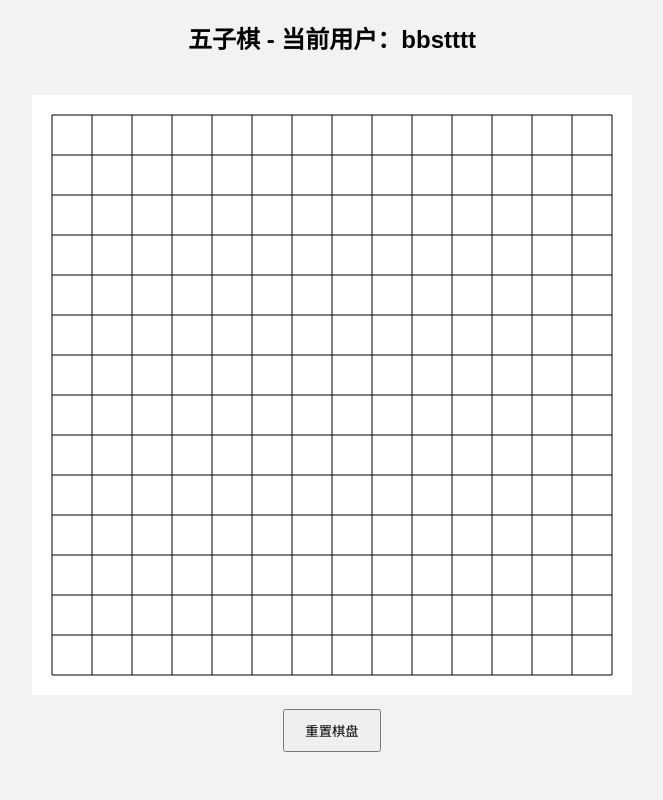
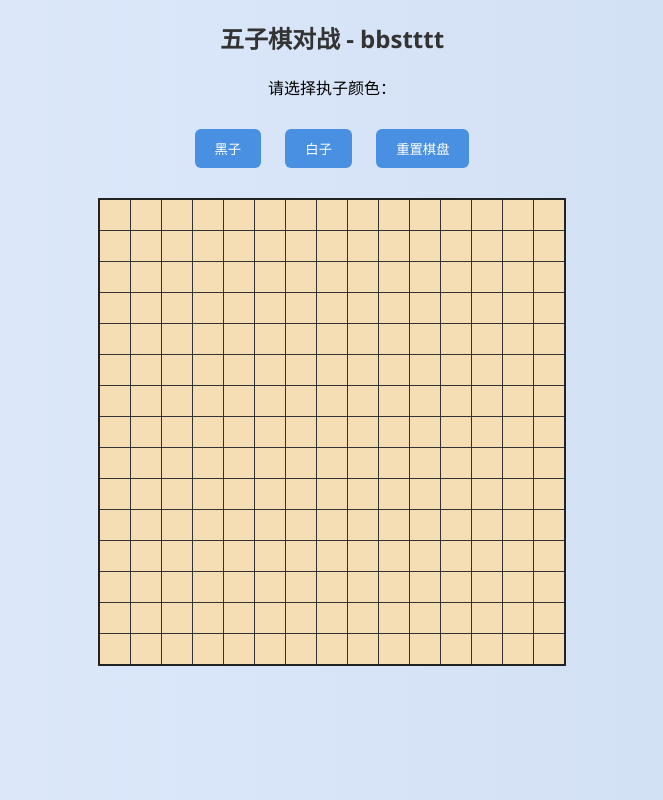
Before and after one commit to DBL-wdfamz/flask-chat-app, a Flask app: page /game in a window 1280 px wide. Shown: the whole page, without its empty margins (308-971 px from the left). Run offline with Flask 3, Linux system fonts and the light colour scheme; a user stored in the database is signed in; some libraries are stand-ins or nearby versions.

Commit message:
Update game.html

```diff
--- a/templates/game.html
+++ b/templates/game.html
@@ -2,86 +2,164 @@
 <html lang="zh">
 <head>
   <meta charset="UTF-8">
-  <title>五子棋对战</title>
-  <meta name="viewport" content="width=device-width, initial-scale=1">
+  <title>在线五子棋</title>
   <script src="https://cdn.socket.io/4.7.2/socket.io.min.js"></script>
+  <meta name="viewport" content="width=device-width, initial-scale=1.0">
   <style>
-    body { font-family: sans-serif; text-align: center; background: #f2f2f2; }
-    canvas { background: #fff; margin-top: 20px; }
-    button { margin-top: 10px; padding: 10px 20px; }
+    body {
+      font-family: 'Segoe UI', sans-serif;
+      background: linear-gradient(to right, #e0eafc, #cfdef3);
+      margin: 0;
+      display: flex;
+      flex-direction: column;
+      align-items: center;
+    }
+
+    h2 {
+      margin-top: 20px;
+      color: #333;
+    }
+
+    #board {
+      display: grid;
+      grid-template-columns: repeat(15, 30px);
+      grid-template-rows: repeat(15, 30px);
+      gap: 1px;
+      background: #333;
+      margin: 20px auto;
+      border: 2px solid #222;
+      touch-action: none;
+    }
+
+    .cell {
+      width: 30px;
+      height: 30px;
+      background-color: #f5deb3;
+      position: relative;
+      display: flex;
+      align-items: center;
+      justify-content: center;
+      cursor: pointer;
+    }
+
+    .black::before, .white::before {
+      content: "";
+      width: 24px;
+      height: 24px;
+      border-radius: 50%;
+      background-color: currentColor;
+      display: block;
+    }
+
+    .black { color: black; }
+    .white { color: white; border: 1px solid #ccc; }
+
+    #info {
+      margin-bottom: 20px;
+      font-size: 16px;
+    }
+
+    button {
+      padding: 10px 20px;
+      margin: 10px;
+      background: #4a90e2;
+      color: white;
+      border: none;
+      border-radius: 6px;
+      cursor: pointer;
+    }
+
+    button:hover {
+      background: #357ABD;
+    }
+
+    @media screen and (max-width: 500px) {
+      #board {
+        grid-template-columns: repeat(15, 20px);
+        grid-template-rows: repeat(15, 20px);
+      }
+
+      .cell {
+        width: 20px;
+        height: 20px;
+      }
+
+      .black::before, .white::before {
+        width: 16px;
+        height: 16px;
+      }
+    }
   </style>
 </head>
 <body>
-  <h2>五子棋 - 当前用户：{{ username }}</h2>
-  <canvas id="board" width="600" height="600"></canvas>
-  <div><button onclick="reset()">重置棋盘</button></div>
+  <h2>五子棋对战 - {{ username }}</h2>
+  <div id="info">请选择执子颜色：</div>
+  <div>
+    <button onclick="chooseColor('black')">黑子</button>
+    <button onclick="chooseColor('white')">白子</button>
+    <button onclick="resetGame()">重置棋盘</button>
+  </div>
+  <div id="board"></div>
 
   <script>
     const socket = io();
-    const username = "{{ username }}";
-    const canvas = document.getElementById("board");
-    const ctx = canvas.getContext("2d");
-    const size = 15;
-    const cellSize = canvas.width / size;
-    const board = Array.from({ length: size }, () => Array(size).fill(null));
-    let current = 'black';
+    const board = document.getElementById('board');
+    const info = document.getElementById('info');
+    const username = '{{ username }}';
+    let myColor = null;
 
-    function drawBoard() {
-      ctx.clearRect(0, 0, canvas.width, canvas.height);
-      ctx.strokeStyle = "#000";
-      for (let i = 0; i < size; i++) {
-        ctx.beginPath();
-        ctx.moveTo(cellSize / 2, cellSize / 2 + i * cellSize);
-        ctx.lineTo(canvas.width - cellSize / 2, cellSize / 2 + i * cellSize);
-        ctx.stroke();
-        ctx.beginPath();
-        ctx.moveTo(cellSize / 2 + i * cellSize, cellSize / 2);
-        ctx.lineTo(cellSize / 2 + i * cellSize, canvas.height - cellSize / 2);
-        ctx.stroke();
-      }
-      for (let x = 0; x < size; x++) {
-        for (let y = 0; y < size; y++) {
-          if (board[x][y]) {
-            drawPiece(x, y, board[x][y]);
+    // 创建棋盘
+    for (let y = 0; y < 15; y++) {
+      for (let x = 0; x < 15; x++) {
+        const cell = document.createElement('div');
+        cell.className = 'cell';
+        cell.dataset.x = x;
+        cell.dataset.y = y;
+        cell.addEventListener('click', () => {
+          if (myColor !== null) {
+            socket.emit('move', { x: parseInt(cell.dataset.x), y: parseInt(cell.dataset.y) });
           }
-        }
+        });
+        board.appendChild(cell);
       }
     }
 
-    function drawPiece(x, y, color) {
-      ctx.beginPath();
-      ctx.arc((x + 0.5) * cellSize, (y + 0.5) * cellSize, cellSize / 3, 0, 2 * Math.PI);
-      ctx.fillStyle = color;
-      ctx.fill();
+    function chooseColor(color) {
+      myColor = color;
+      socket.emit('join_game', { color });
+      info.textContent = `你执 ${color === 'black' ? '黑子' : '白子'}。等待对手...`;
     }
 
-    canvas.addEventListener("click", e => {
-      const x = Math.floor(e.offsetX / cellSize);
-      const y = Math.floor(e.offsetY / cellSize);
-      if (!board[x][y]) {
-        socket.emit("move", { x, y, color: current });
+    function resetGame() {
+      socket.emit('reset_game');
+    }
+
+    socket.on('update_board', state => {
+      const cells = board.querySelectorAll('.cell');
+      cells.forEach(cell => {
+        const x = parseInt(cell.dataset.x);
+        const y = parseInt(cell.dataset.y);
+        cell.classList.remove('black', 'white');
+        if (state[x][y]) {
+          cell.classList.add(state[x][y]);
+        }
+      });
+    });
+
+    socket.on('move', data => {
+      const cell = [...document.querySelectorAll('.cell')].find(c => c.dataset.x == data.x && c.dataset.y == data.y);
+      if (cell) {
+        cell.classList.add(data.color);
       }
     });
 
-    socket.on("move", data => {
-      if (!board[data.x][data.y]) {
-        board[data.x][data.y] = data.color;
-        drawPiece(data.x, data.y, data.color);
-        current = data.color === 'black' ? 'white' : 'black';
-      }
+    socket.on('game_over', data => {
+      alert(`玩家 ${data.winner} 获胜！`);
     });
 
-    function reset() {
-      socket.emit("reset_game");
-    }
-
-    socket.on("reset_game", () => {
-      for (let x = 0; x < size; x++) for (let y = 0; y < size; y++) board[x][y] = null;
-      drawBoard();
-      current = 'black';
+    socket.on('reset_game', () => {
+      document.querySelectorAll('.cell').forEach(c => c.classList.remove('black', 'white'));
     });
-
-    drawBoard();
   </script>
 </body>
 </html>
```
